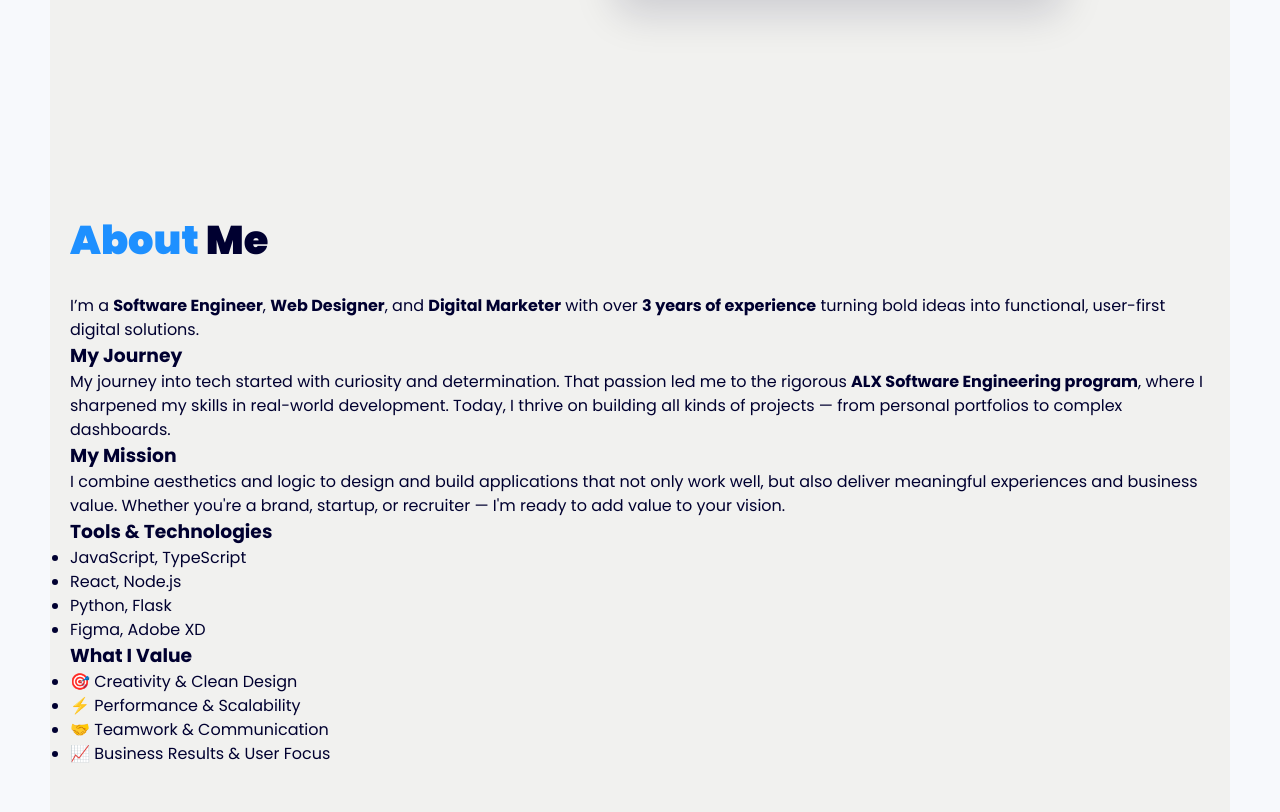
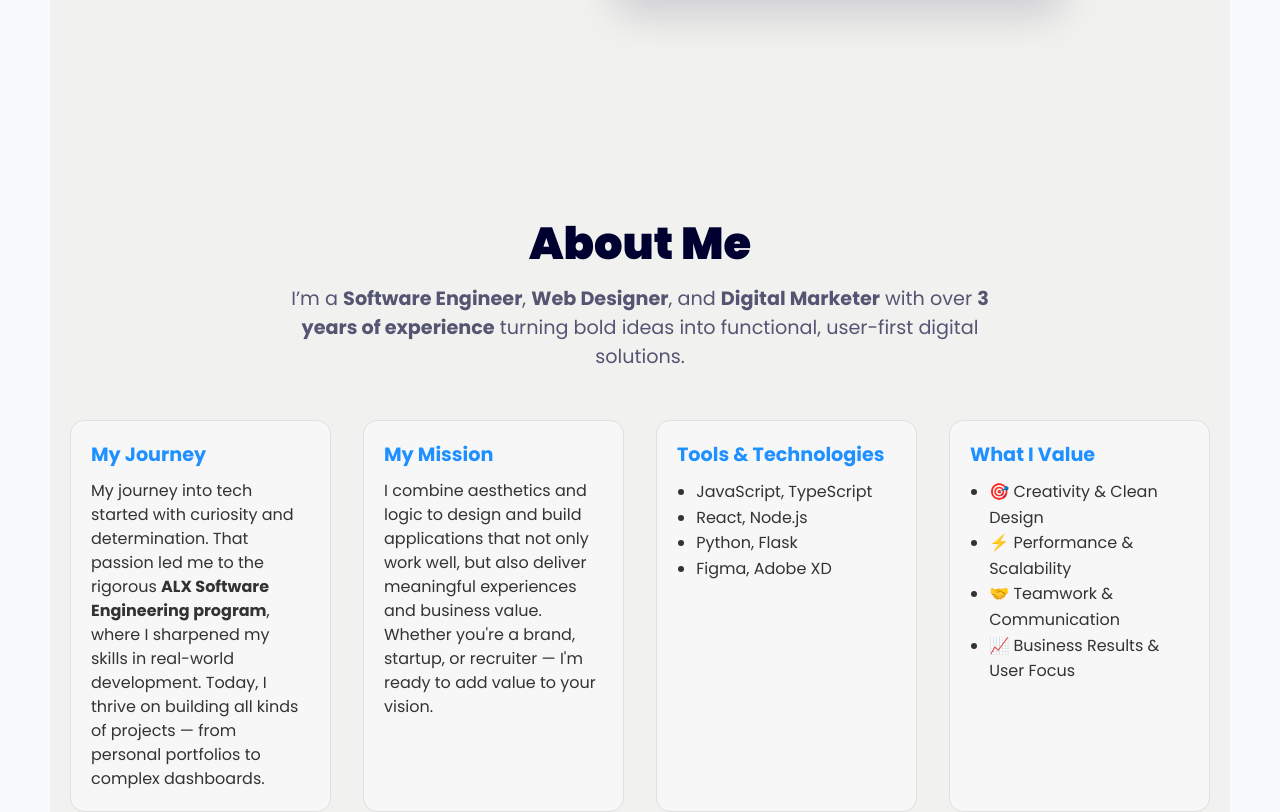
Before and after one commit to Trust447/PERSONAL-PORTFOLIO-WEBSITE, a React (Vite) app in the folder trust-portfolio/: page / in a window 1280 px wide. Shown: the part 620-1432 px from the top of the page. Built offline with nearby package versions, Linux system fonts and the light colour scheme.

Commit message:
Update about-styles.css

```diff
--- a/trust-portfolio/src/components/about-components/about-styles.css
+++ b/trust-portfolio/src/components/about-components/about-styles.css
@@ -5,58 +5,61 @@
   padding: 80px 20px;
   max-width: 1500px;
   margin: 0 auto;
-}
-
-.about-container {
-  display: flex;
-  flex-direction: column;
-  gap: 3rem;
-}
-
-@media (min-width: 768px) {
-  .about-container {
-    flex-direction: row;
-    justify-content: space-between;
-  }
-}
-
-.about-left, .about-right {
-  flex: 1;
+  backdrop-filter: saturate(180%) blur(8px);
 }
 
 .about-title {
-  font-size: 2.5rem;
+  font-size: 2.8rem;
   font-weight: 900;
-  margin-bottom: 1.5rem;
+  text-align: center;
+  margin-bottom: 0.5rem;
   color: #000030;
 }
 
-.about-title span {
+.about-subtext {
+  font-size: 1.2rem;
+  color: rgba(0, 0, 48, 0.65);
+  text-align: center;
+  max-width: 700px;
+  margin: 0 auto 3rem;
+  font-weight: 500;
+}
+
+.about-grid {
+  display: grid;
+  grid-template-columns: repeat(auto-fit, minmax(260px, 1fr));
+  gap: 2rem;
+  margin-bottom: 4rem;
+}
+
+.about-card {
+  background: #f7f7f7;
+  border-radius: 14px;
+  padding: 20px;
+  border: 1px solid #e0e0e0;
+  transition: box-shadow 0.3s ease;
+}
+
+.about-card:hover {
+  box-shadow: 0 12px 24px rgba(0, 0, 48, 0.12);
+}
+
+.about-heading {
+  font-size: 1.2rem;
+  font-weight: 700;
+  margin-bottom: 0.6rem;
   color: #1e90ff;
 }
 
-.about-left p {
-  font-size: 1.1rem;
-  line-height: 1.8;
-  margin-bottom: 1.2rem;
-  color: rgba(0, 0, 48, 0.85);
+.about-description {
+  font-size: 1rem;
+  color: #333;
+  line-height: 1.5;
 }
 
-.about-subheading {
-  font-size: 1.3rem;
-  font-weight: 700;
-  margin-bottom: 1rem;
-  color: #1e90ff;
+.about-list {
+  font-size: 1rem;
+  color: #333;
+  line-height: 1.6;
+  padding-left: 1.2rem;
 }
-
-.about-right ul {
-  padding-left: 1rem;
-  margin-bottom: 2rem;
-}
-
-.about-right li {
-  font-size: 1rem;
-  line-height: 1.6;
-  margin-bottom: 0.5rem;
-  color: #333;
-}
```
